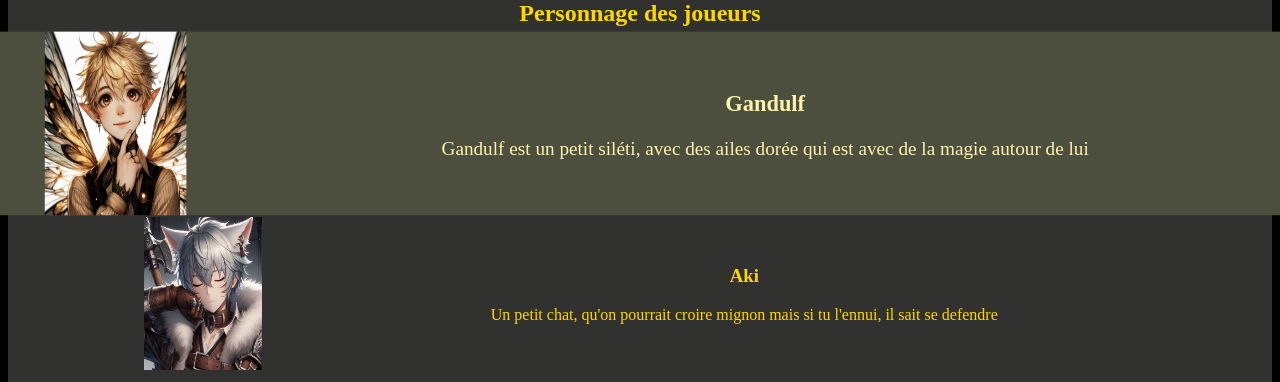
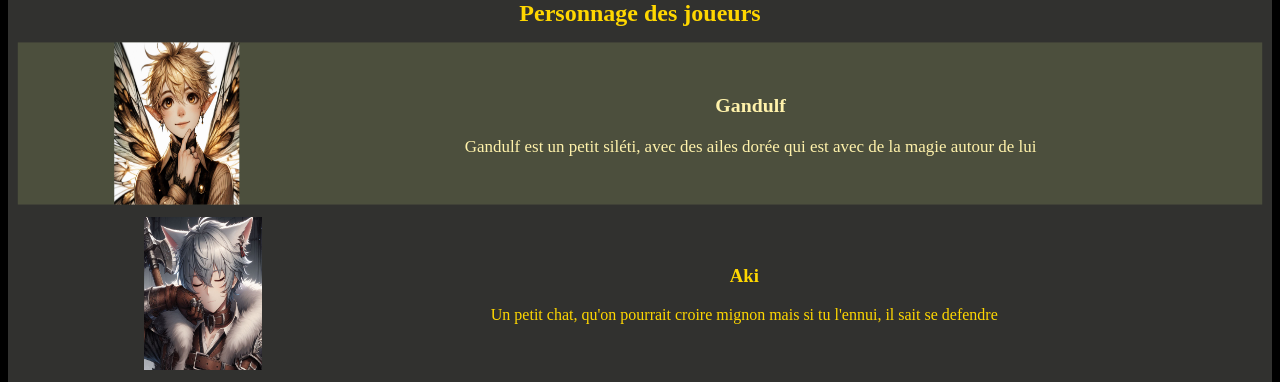
Before and after one commit to defaii/defaii.github.io, a PHP site: page / in a window 1280 px wide, with the pointer over the restyled element; the page is wider, and only the part inside the window is pictured. Shown: the part 927-1309 px from the top of that part. Run offline with PHP 8.4, Linux system fonts and the light colour scheme.

Commit message:
index presque fini

```diff
--- a/index.css
+++ b/index.css
@@ -203,7 +203,7 @@ footer {
     .personnage a:hover {
         color: rgb(255, 242, 171);
         background-color: #4c4f3d;
-        transform: scale(1.2);
+        transform: scale(1.06);
     }
 
     .personnage a div {
```
